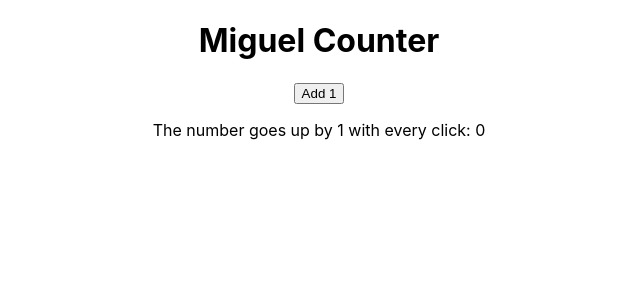
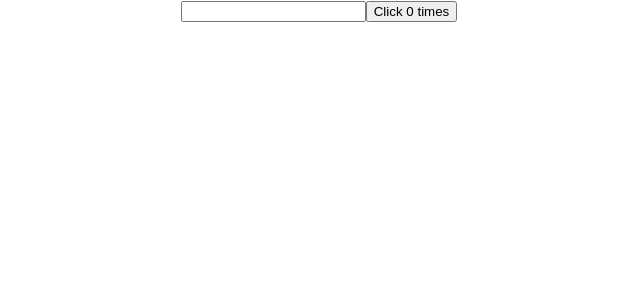
Before and after one commit to MiguelSanchezCuello/codevolutionhooks, a React (Create React App) app in the folder state-hook/: page / in a window 1280 px wide. Shown: the top 300 px of the page, without its empty margins (321-961 px from the left). Built offline with nearby package versions, Linux system fonts and the light colour scheme.

Commit message:
Worked on the ClassCounterOne.js component to show how a class component handles the state and prevents rerenders using the componentdidUpdate method, we prevented this by comparing the prevState count value with the current state count value

```diff
--- a/state-hook/src/App.js
+++ b/state-hook/src/App.js
@@ -1,5 +1,6 @@
 import "./App.css";
 import ClassCounter from "./components/ClassCounter";
+import ClassCounterOne from "./components/ClassCounterOne";
 import HookCounter from "./components/HookCounter";
 import HookCounterFour from "./components/HookCounterFour";
 import HookCounterThree from "./components/HookCounterThree";
@@ -10,12 +11,13 @@ import { useState } from "react";
 function App() {
   return (
     <div className="App">
+      <ClassCounterOne />
       {/* <ClassCounter /> */}
       {/* <HookCounter /> */}
       {/* <HookCounterTwo /> */}
       {/* <HookCounterThree /> */}
       {/* <HookCounterFour /> */}
-      <MiguelCounter />
+      {/* <MiguelCounter /> */}
     </div>
   );
 }
--- /dev/null
+++ b/state-hook/src/components/ClassCounterOne.js
@@ -0,0 +1,42 @@
+import React, { Component } from "react";
+
+class ClassCounterOne extends Component {
+  constructor(props) {
+    super(props);
+
+    this.state = {
+      count: 0,
+      name: "",
+    };
+  }
+
+  componentDidMount() {
+    document.title = `Clicked ${this.state.count} times`;
+  }
+
+  componentDidUpdate(prevProps, prevState) {
+    if (prevState.count != this.state.count) {
+      console.log("updating document title");
+    }
+    document.title = `Clicked ${this.state.count} times`;
+  }
+
+  render() {
+    return (
+      <div>
+        <input
+          type="text"
+          value={this.state.name}
+          onChange={(e) => {
+            this.setState({ name: e.target.value });
+          }}
+        />
+        <button onClick={() => this.setState({ count: this.state.count + 1 })}>
+          Click {this.state.count} times
+        </button>
+      </div>
+    );
+  }
+}
+
+export default ClassCounterOne;
```
